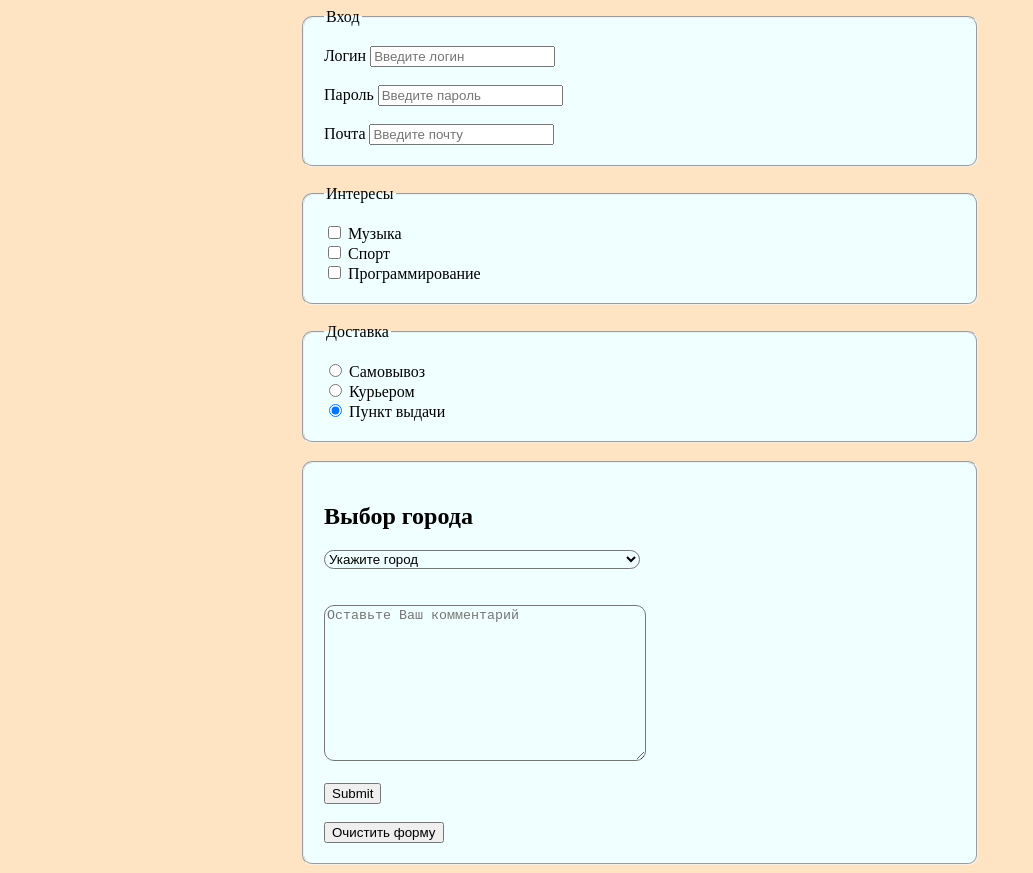
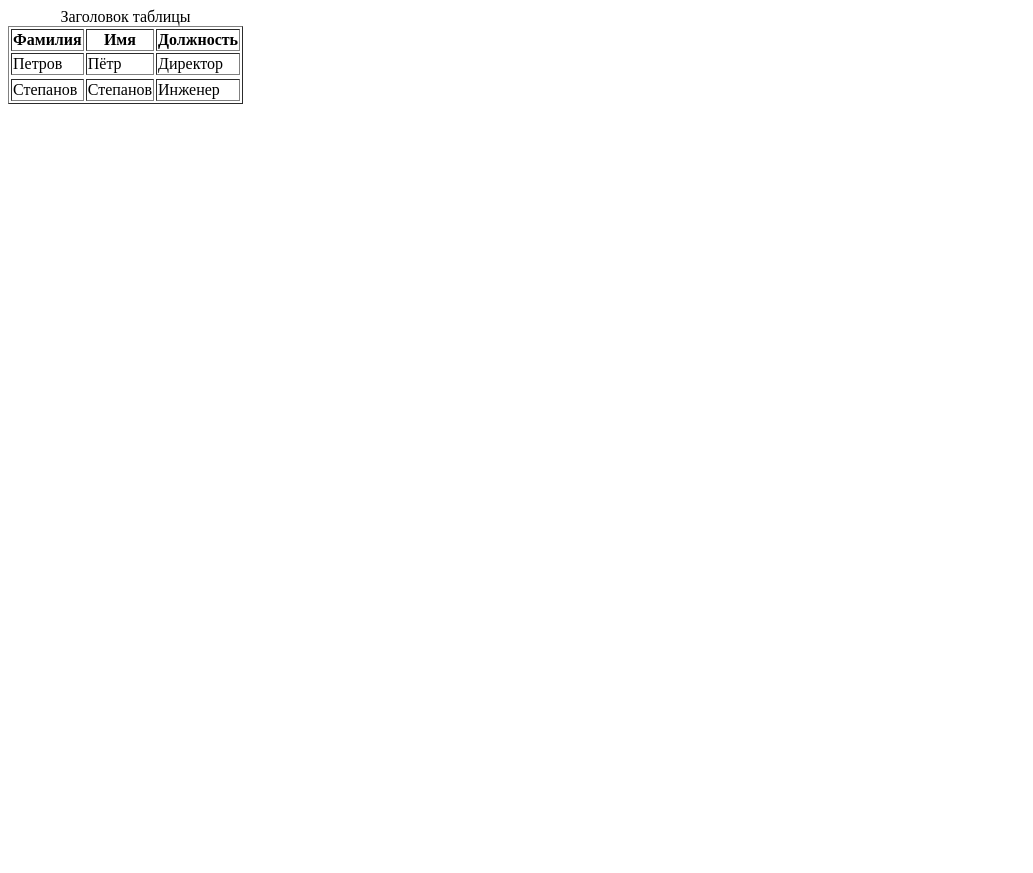
Before and after one commit to ShmidtVeronika/02.10, a plain HTML site: page index.html in a window 1280 px wide. Shown: the whole page, without its empty margins (0-1033 px from the left). After the commit the page ends 800 px from the top, so only its background shows below. Drawn offline with Linux system fonts and the light colour scheme.

Commit message:
Add files via upload

```diff
--- a/index.html
+++ b/index.html
@@ -4,67 +4,28 @@
 <head>
     <meta charset="UTF-8">
     <meta name="viewport" content="width=device-width, initial-scale=1.0">
-    <title>form</title>
-    <style>
-        body {
-            background-color: bisque;
-        }
-
-        .form {
-            width: 50%;
-            background-color: azure;
-            margin: 0 auto;
-            border-radius: 10px;
-        }
-
-        fieldset {
-            padding: 20px;
-        }
-    </style>
+    <title>Таблицы</title>
 </head>
 
 <body>
-    <form action="" method="post">
-        <fieldset class="form">
-            <legend>Вход</legend>
-            Логин <input type="text" placeholder="Введите логин" name="Логин" required> <br> <br>
-            Пароль <input type="password" placeholder="Введите пароль" name="Пароль" minlength="6"> <br><br>
-            Почта <input type="email" placeholder="Введите почту" name="mail">
-        </fieldset> <br>
-
-        <fieldset class="form">
-            <legend>Интересы</legend>
-            <input type="checkbox" name="interes" value="музыка" id="music"> <label for="music">Музыка</label> <br>
-            <label><input type="checkbox" name="interes" value="sport"> Спорт</label> <br>
-            <label><input type="checkbox" name="interes" value="programm"> Программирование</label> <br>
-        </fieldset> <br>
-        <fieldset class="form">
-            <legend>Доставка</legend>
-            <input type="radio" name="delivery"> Самовывоз <br>
-            <input type="radio" name="delivery"> Курьером <br>
-            <input type="radio" name="delivery" checked> Пункт выдачи <br>
-        </fieldset> <br>
-        <fieldset class="form">
-            <h2>Выбор города</h2>
-            <select class="form" name="" id="">
-                <option selected disabled>Укажите город</option>
-                <optgroup label="Сибирь">
-                    <option value="Тюмень">Тюмень</option>
-                    <option value="Сургут">Сургут</option>
-                    <option value="Ялуторовск"> Ялуторовск</option>
-                    <option value="Тобольск">Тобольск</option>
-                </optgroup>
-                <optgroup label="Столицы">
-                    <option value="Москва">Москва</option>
-                </optgroup>
-            </select> <br> <br> <br>
-            <textarea class="form" name="comment" placeholder="Оставьте Ваш комментарий" cols="50" rows="10"></textarea>
-            <br> <br>
-            <input type="submit"> <br> <br>
-            <button type="reset">Очистить форму</button>
-        </fieldset>
-
-    </form>
+    <table border="1">
+        <caption>Заголовок таблицы</caption>
+        <tr>
+            <th>Фамилия</th>
+            <th>Имя</th>
+            <th>Должность</th>
+        </tr>
+        <tr>
+            <td>Петров</td>
+            <td>Пётр</td>
+            <td>Директор</td>
+        </tr>
+        <tr></tr>
+        <td>Степанов</td>
+        <td>Степанов</td>
+        <td>Инженер</td>
+        </tr>
+    </table>
 </body>
 
 </html>
```
